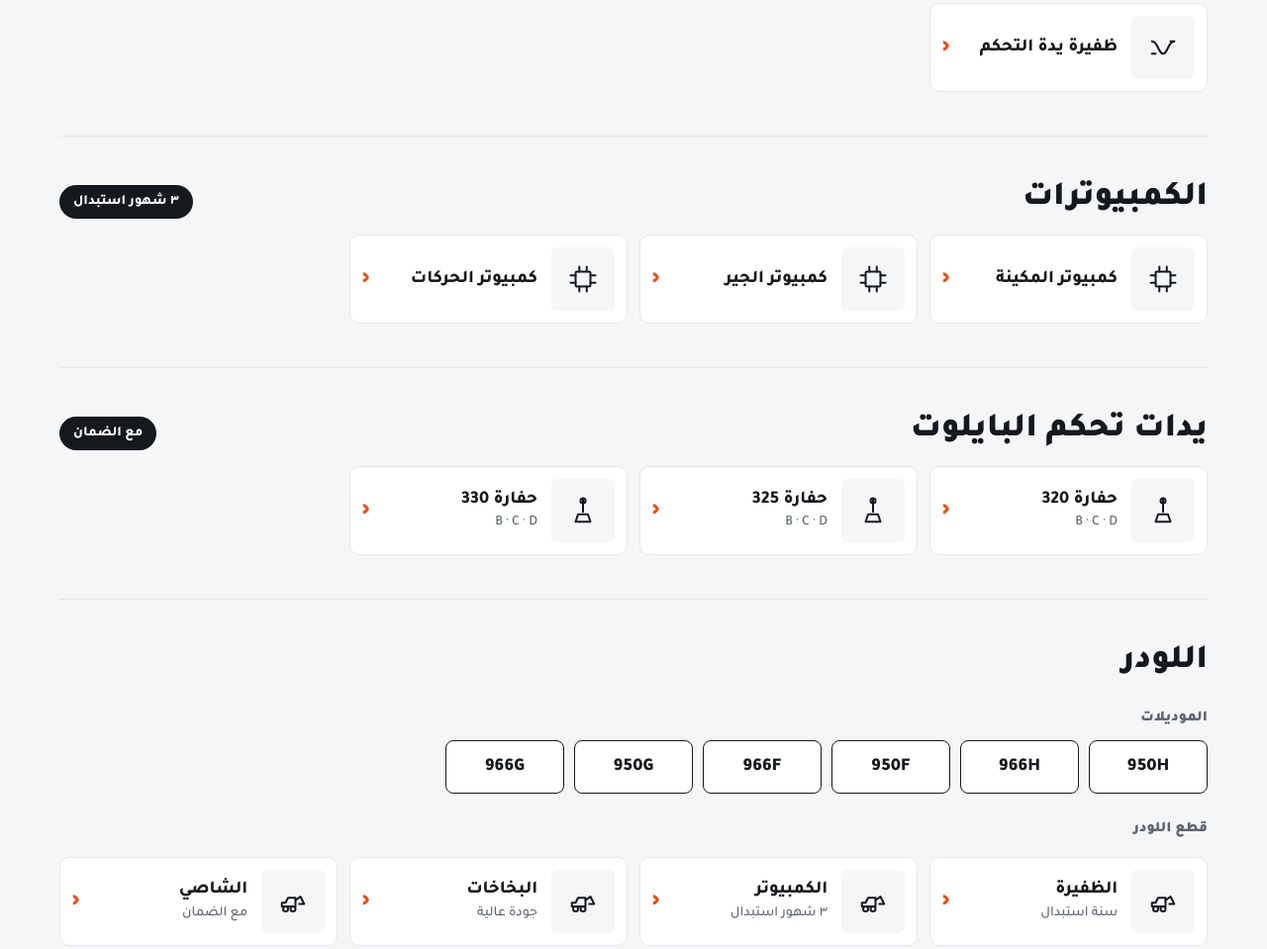
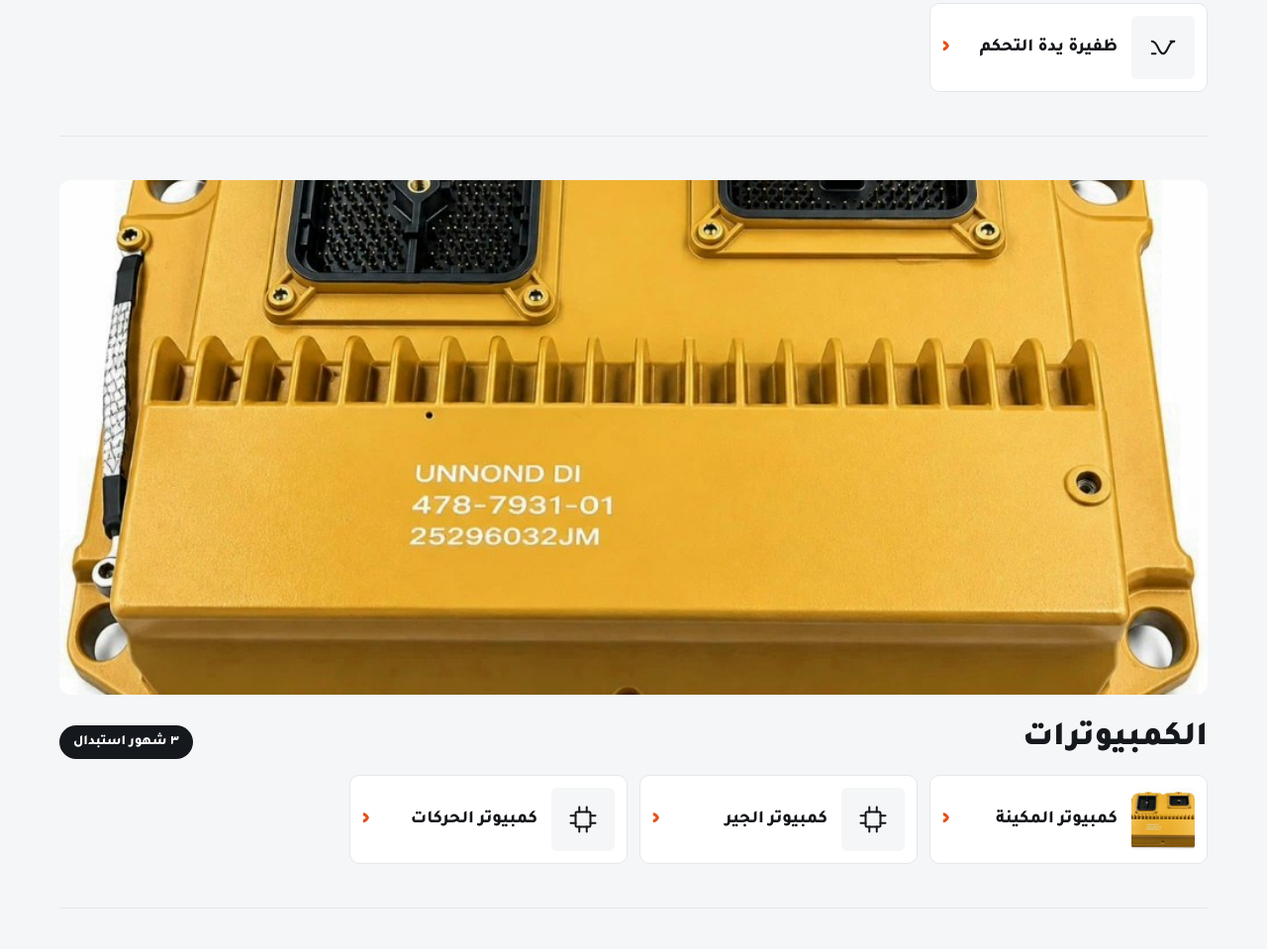
Before and after one commit to doctorhydraulic/doctorhydraulic.github.io, a plain HTML site: page index.html in a window 1280 px wide. Shown: the part 2174-3133 px from the top of the page at 99% size. Drawn offline with Linux system fonts and the light colour scheme.

Commit message:
Add ECU photo to computers section
Co-Authored-By: Claude Opus 5.5 <noreply@anthropic.com>
Claude-Session: https://claude.ai/code/session_01EorLDZGpjpKzPcW44wmMSS

```diff
--- a/index.html
+++ b/index.html
@@ -316,8 +316,8 @@ footer a{color:#C8CED5;text-decoration:none;font-weight:800}
       groups:[{ items:[["الطرمبة الرئيسية"],["مضخة الدوران"],["مضخة التبريد"],["مضخة البايلوت","parts/pilot-pump.jpg"]] }] },
     { id:"har", title:"الهارنيس (الظفاير)", desc:"ظفاير البخاخات، الكمبيوتر، الشاصي، الكبينة ويدة التحكم", w:W.har, icon:"wire",
       groups:[{ items:[["ظفيرة البخاخات"],["ظفيرة الكمبيوتر"],["ظفيرة الشاصي"],["ظفيرة أسفل الكبينة"],["ظفيرة يدة التحكم"]] }] },
-    { id:"ecu", title:"الكمبيوترات", desc:"كمبيوتر المكينة، الجير والحركات", w:W.ecu, icon:"chip",
-      groups:[{ items:[["كمبيوتر المكينة"],["كمبيوتر الجير"],["كمبيوتر الحركات"]] }] },
+    { id:"ecu", title:"الكمبيوترات", desc:"كمبيوتر المكينة، الجير والحركات", w:W.ecu, icon:"chip", hero:"parts/ecu.jpg",
+      groups:[{ items:[["كمبيوتر المكينة","parts/ecu.jpg"],["كمبيوتر الجير"],["كمبيوتر الحركات"]] }] },
     { id:"pil", title:"يدات تحكم البايلوت", desc:"للحفارات 320 و325 و330", w:W.std, icon:"stick",
       groups:[{ items:[["حفارة 320","","B · C · D"],["حفارة 325","","B · C · D"],["حفارة 330","","B · C · D"]] }] },
     { id:"ldr", title:"اللودر", desc:"لودر 950 و966، موديلات F و G و H", icon:"loader",
@@ -345,7 +345,7 @@ footer a{color:#C8CED5;text-decoration:none;font-weight:800}
 
   document.getElementById("sections").innerHTML = SECTIONS.map(s => `
     <div class="part-sec" id="sec-${s.id}">
-      ${s.hero ? `<img class="sec-hero" src="${s.hero}" alt="" width="1082" height="1000" loading="lazy">` : ""}
+      ${s.hero ? `<img class="sec-hero" src="${s.hero}" alt="" loading="lazy">` : ""}
       <div class="ps-head"><h3>${s.title}</h3>${s.w ? `<span class="w">${s.w}</span>` : ""}</div>
       ${(s.chips||[]).map(c => `<div class="label">${c.label}</div><div class="chips">${c.list.map(([en,ar]) =>
         `<a href="${wa((s.id==="jh"?"قطعة جاك همر ":"قطعة لودر ") + (ar||en))}"><b>${en}</b>${ar?`<small>${ar}</small>`:""}</a>`).join("")}</div>`).join("")}
```
Also changed, not shown: parts/ecu.jpg (added).
